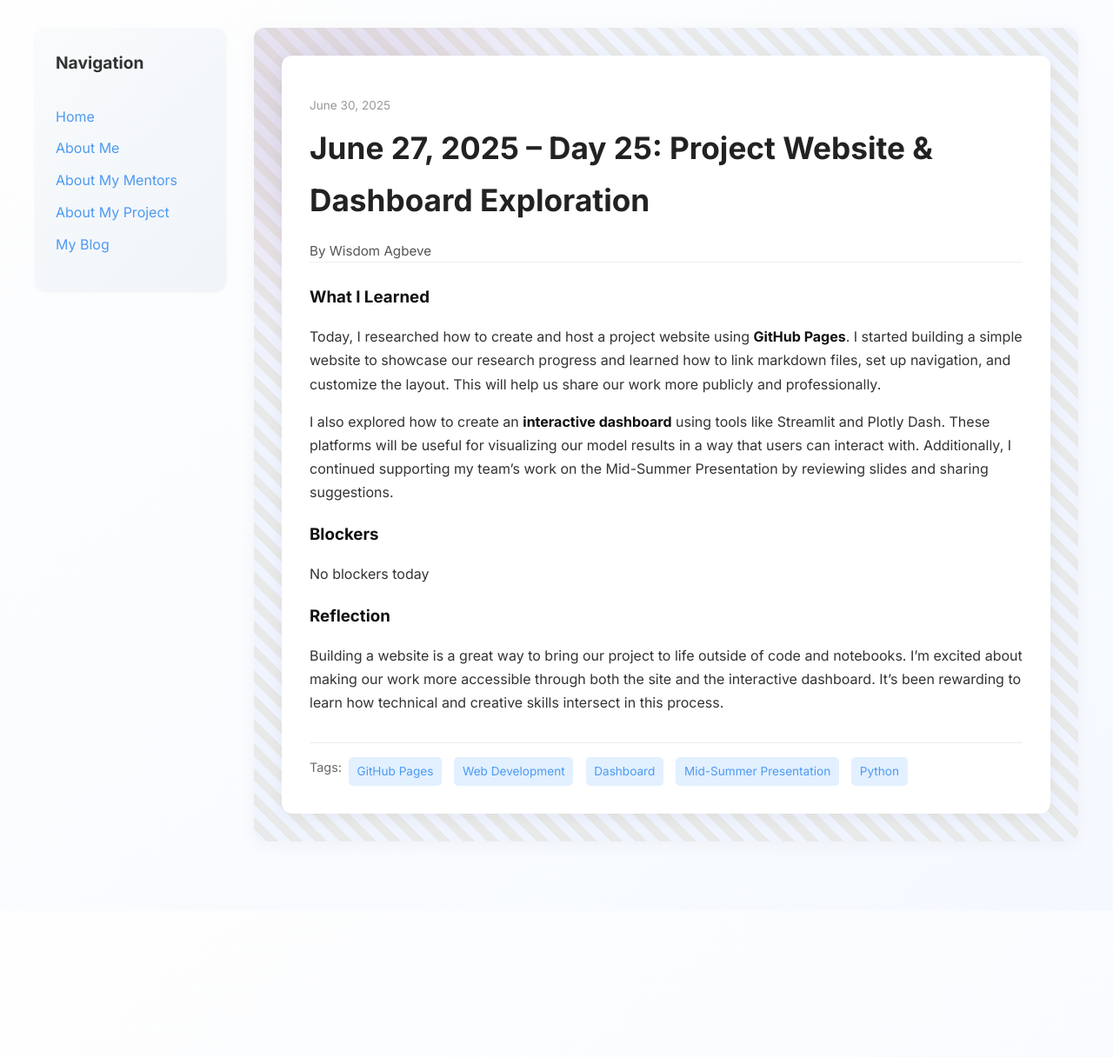
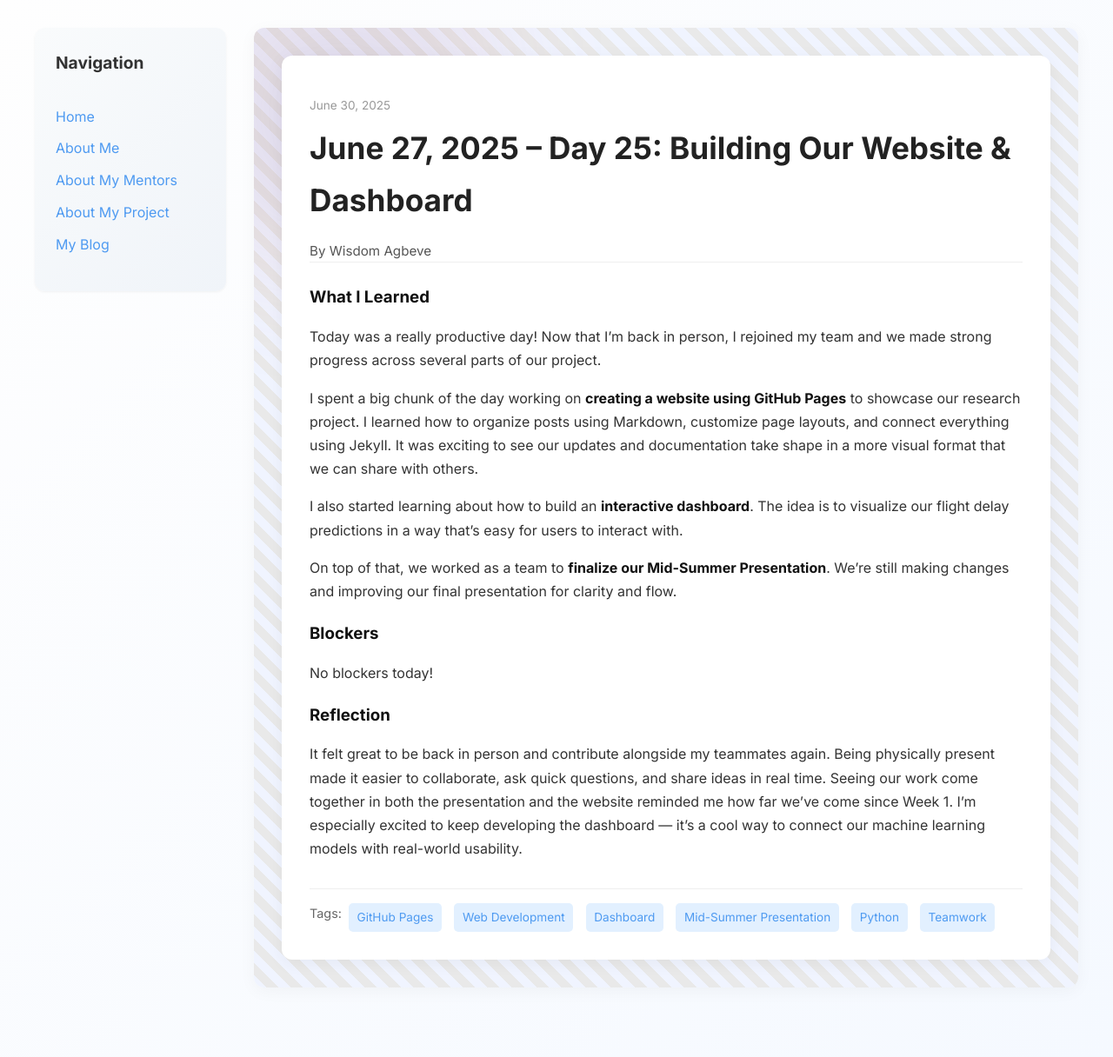
Before and after one commit to wisdomagbeve01/wisdomagbeve01.github.io, a Jekyll site: the page built from _posts/2025-06-30-day-25.md, in a window 1280 px wide. Shown: the whole page at 87% size. Built offline with Jekyll 4.4.1, drawn with Linux system fonts in a browser that asks for light colours; before the commit the page ends 1048 px from its top, so only the background shows below that.

Commit message:
Update 2025-06-30-day-25.md

```diff
--- a/_posts/2025-06-30-day-25.md
+++ b/_posts/2025-06-30-day-25.md
@@ -1,19 +1,23 @@
 ---
 layout: post
-title: "June 27, 2025 – Day 25: Project Website & Dashboard Exploration"
+title: "June 27, 2025 – Day 25: Building Our Website & Dashboard"
 date: 2025-06-30
 author: Wisdom Agbeve
 permalink: /day25.html
-tags: ["GitHub Pages", "Web Development", "Dashboard", "Mid-Summer Presentation", "Python"]
+tags: ["GitHub Pages", "Web Development", "Dashboard", "Mid-Summer Presentation", "Python", "Teamwork"]
 
 what_i_learned: |
-  Today, I researched how to create and host a project website using **GitHub Pages**. I started building a simple website to showcase our research progress and learned how to link markdown files, set up navigation, and customize the layout. This will help us share our work more publicly and professionally.
+  Today was a really productive day! Now that I’m back in person, I rejoined my team and we made strong progress across several parts of our project.
 
-  I also explored how to create an **interactive dashboard** using tools like Streamlit and Plotly Dash. These platforms will be useful for visualizing our model results in a way that users can interact with. Additionally, I continued supporting my team’s work on the Mid-Summer Presentation by reviewing slides and sharing suggestions.
+  I spent a big chunk of the day working on **creating a website using GitHub Pages** to showcase our research project. I learned how to organize posts using Markdown, customize page layouts, and connect everything using Jekyll. It was exciting to see our updates and documentation take shape in a more visual format that we can share with others.
+
+  I also started learning about how to build an **interactive dashboard**. The idea is to visualize our flight delay predictions in a way that’s easy for users to interact with.
+
+  On top of that, we worked as a team to **finalize our Mid-Summer Presentation**. We're still making changes and improving our final presentation for clarity and flow.
 
 blockers: |
-  No blockers today
+  No blockers today!
 
 reflection: |
-  Building a website is a great way to bring our project to life outside of code and notebooks. I’m excited about making our work more accessible through both the site and the interactive dashboard. It’s been rewarding to learn how technical and creative skills intersect in this process.
+  It felt great to be back in person and contribute alongside my teammates again. Being physically present made it easier to collaborate, ask quick questions, and share ideas in real time. Seeing our work come together in both the presentation and the website reminded me how far we’ve come since Week 1. I’m especially excited to keep developing the dashboard — it’s a cool way to connect our machine learning models with real-world usability.
 ---
```
